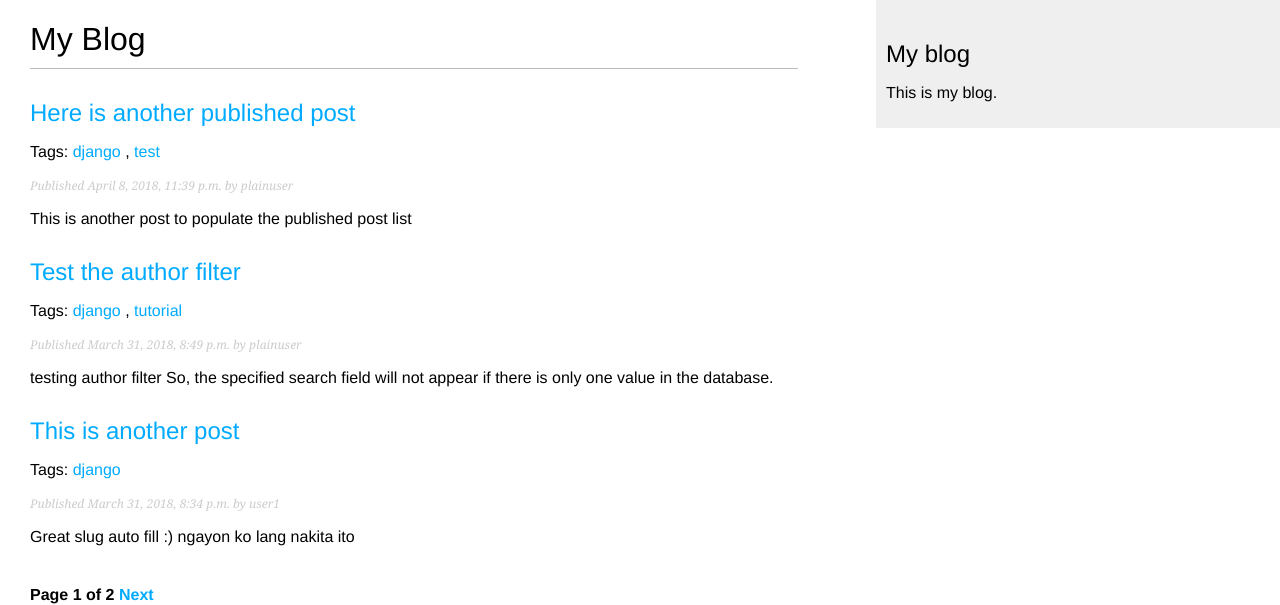
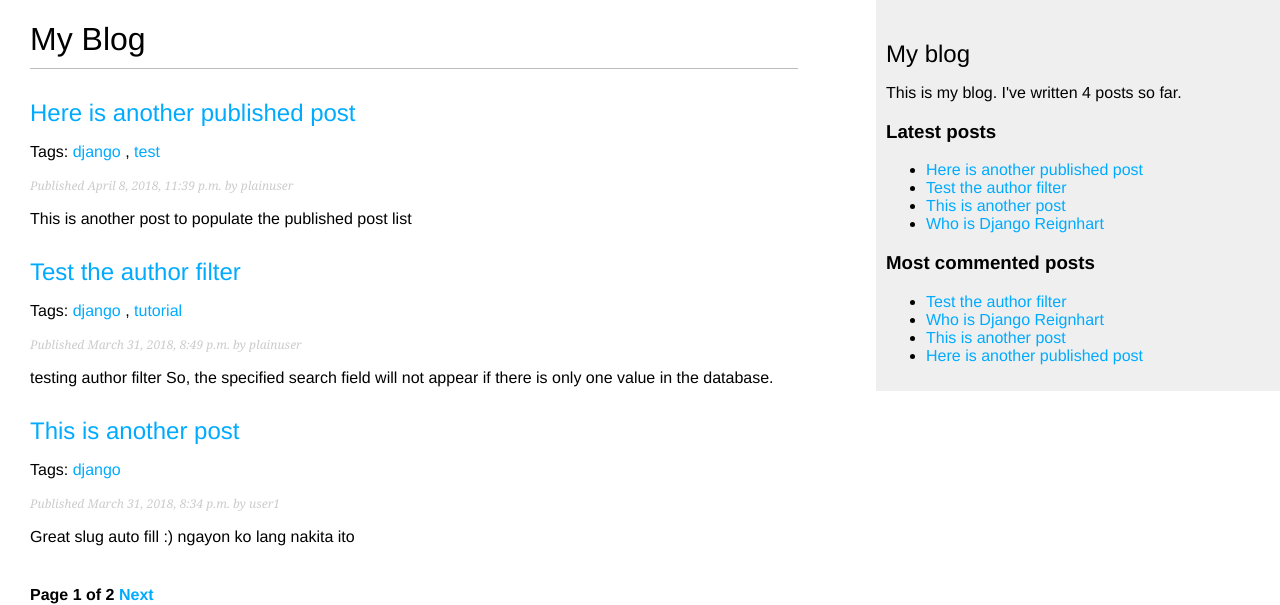
Before and after one commit to jeffplata/by-example, a Django app: page /blog/ in a window 1280 px wide. Shown: the top 605 px of the page. Run offline with Django 3.2, Linux system fonts and the light colour scheme; data comes from the database, SQL or seed files in the repository; both versions use the stored data as it was after the commit; parts of the project's set-up code (start-up, migrations or seed data) failed here and were passed over.

Commit message:
ch 3: custom template tags done

```diff
--- a/blog/templates/blog/base.html
+++ b/blog/templates/blog/base.html
@@ -1,3 +1,4 @@
+{% load blog_tags %}
 {% load staticfiles %}
 <!DOCTYPE html>
 <html>
@@ -12,7 +13,19 @@
    </div>
    <div id="sidebar">
      <h2>My blog</h2>
-       <p>This is my blog.</p>
+     {% total_posts as post_count %}
+       <p>This is my blog. I've written {{ post_count }} post{{ post_count|pluralize }} so far.</p>
+     <h3>Latest posts</h3>
+     {% show_latest_posts %}
+     <h3>Most commented posts</h3>
+     {% get_most_commented_posts as most_commented_posts %}
+     <ul>
+     {% for post in most_commented_posts %}
+       <li>
+         <a href="{{post.get_absolute_url}}">{{post.title}}</a>
+       </li>
+     {% endfor %}
+     </ul>
    </div>
 </body>
-</html>
+</htm%}
--- /dev/null
+++ b/blog/templates/blog/post/latest_posts.html
@@ -0,0 +1,7 @@
+<ul>
+{% for post in latest_posts %}
+  <li>
+    <a href="{{post.get_absolute_url}}">{{post.title}}</a>
+  </li>
+ {% endfor %}
+</ul>
--- /dev/null
+++ b/blog/templatetags/blog_tags.py
@@ -0,0 +1,22 @@
+from django import template
+
+register = template.Library()
+
+from ..models import Post
+
+@register.simple_tag
+def total_posts():
+    return Post.published.count()
+
+@register.inclusion_tag('blog/post/latest_posts.html')
+def show_latest_posts(count=5):
+    latest_posts = Post.published.order_by('-publish')[:count]
+    return {'latest_posts': latest_posts}
+
+from django.db.models import Count
+
+@register.simple_tag
+def get_most_commented_posts(count=5):
+    return Post.published.annotate(
+               total_comments=Count('comments')
+            ).order_by('-total_comments')[:count]
--- a/progress.txt
+++ b/progress.txt
@@ -1 +1,3 @@
-chapter 2 completed
+chapter 3: done with custom template tags
+Note that assignment_tag is no more with django 2.0
+Use simple_tag instead
```
Also changed, not shown: blog/templatetags/__init__.py (added), db.sqlite3, 1 other file.
